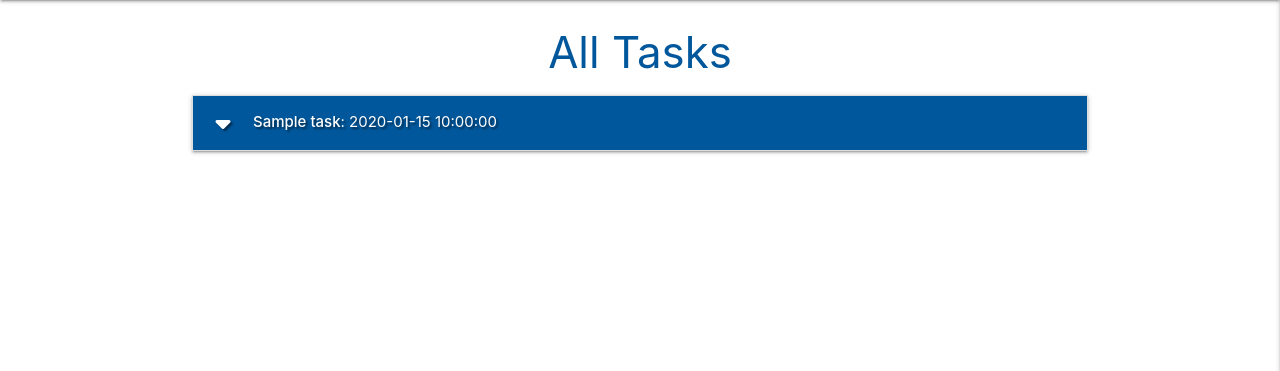
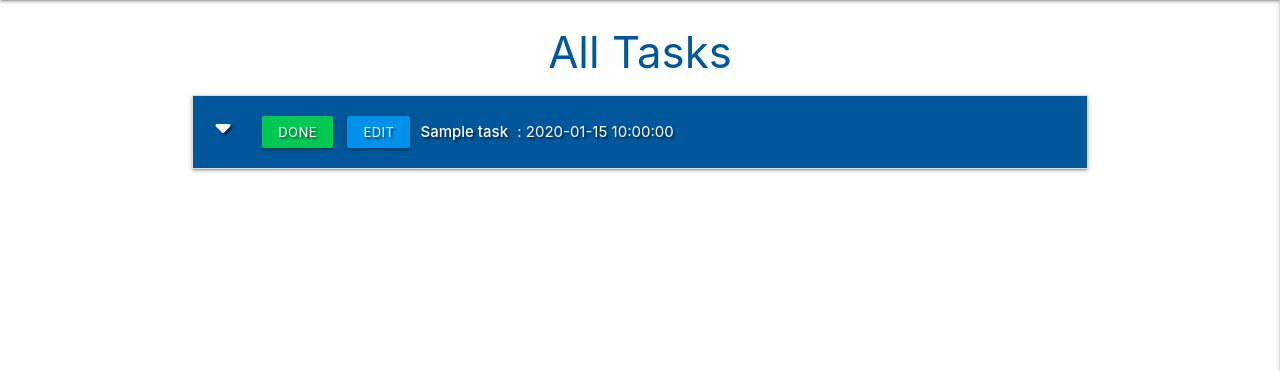
Before and after one commit to emmahewson/task-manager-mongo, a Flask app: page / in a window 1280 px wide. Shown: the part 64-435 px from the top of the page. Run offline with Flask 2, Linux system fonts and the light colour scheme; a database or web service that is not in the repository returns one stand-in record (values such as "Sample title"); some libraries are stand-ins or nearby versions.

Commit message:
add task edit and done buttons

```diff
--- a/static/css/style.css
+++ b/static/css/style.css
@@ -5,3 +5,12 @@
 .flashes h4 {
     line-height: 2;
 }
+
+.btn-small {
+    margin: 5px;
+}
+
+.collapsible-header .col strong {
+    margin: 5px;
+    line-height: 42px;
+}
--- a/templates/tasks.html
+++ b/templates/tasks.html
@@ -8,12 +8,20 @@
             {% for task in tasks %}
             <li>
                 <div class="collapsible-header white-text light-blue darken-4 text-shadow">
+                    <div class="col s3">
                         <i class="fas fa-caret-down"></i>
+                        <a href="" class="btn-small green accent-4">Done</a>
+                        <a href="" class="btn-small light-blue lighten-4 accent-4">Edit</a>
+
+                    </div>
+                    <div class="col s9">
                         <strong>{{ task.task_name }}</strong> : {{ task.due_date }}
                         {% if task.is_urgent == "on" %}
                             <i class="fas fa-exclamation-circle light-blue-text text-lighten tooltipped"
                                 data-position="right" data-tooltip="Urgent!"></i>
                         {% endif %}
+                    </div>
+
                 </div>
                 <div class="collapsible-body">
                     <strong>{{ task.category_name }}</strong>
```
Lines whose indentation alone changed are shown as unchanged.
